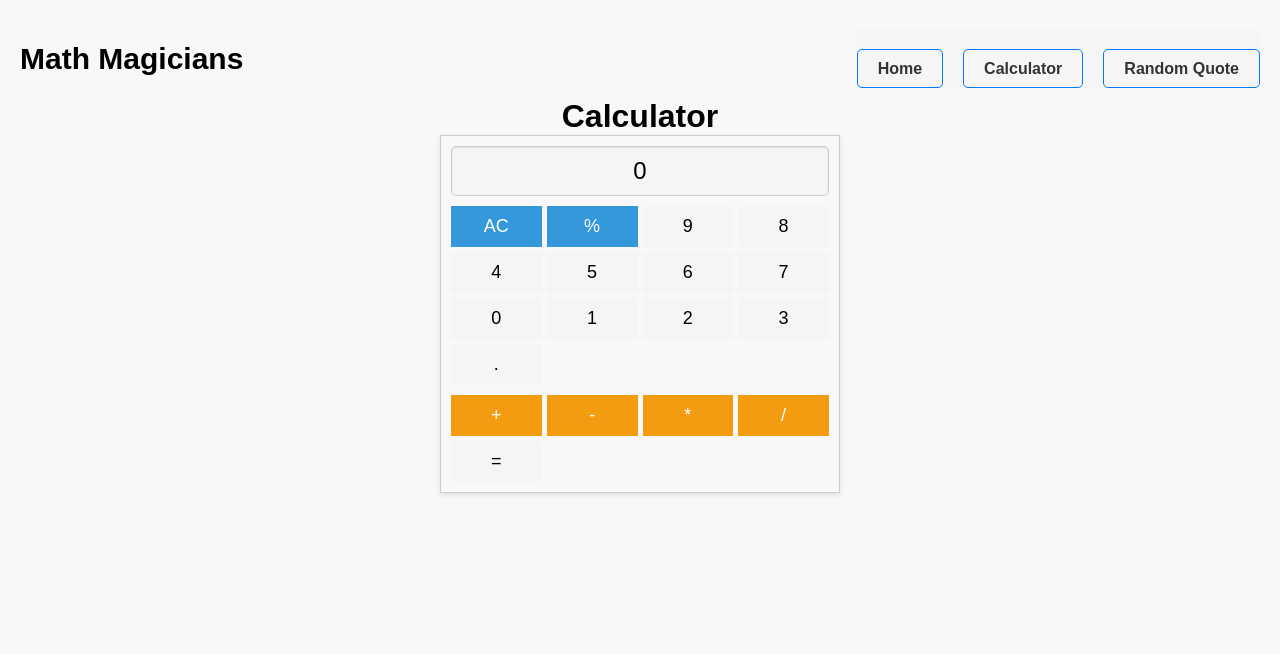
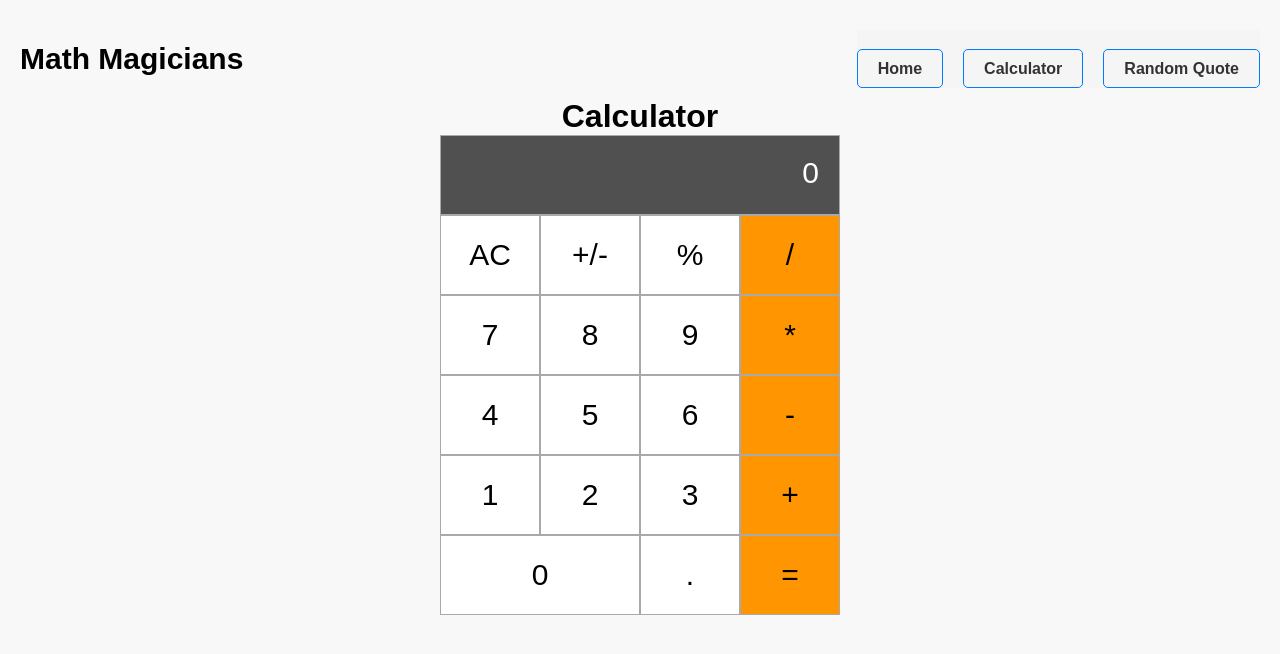
Before and after one commit to iankiema/Math-Magicians, a React (Create React App) app: page /calculator in a window 1280 px wide. Shown: the top 654 px of the page. Built offline with nearby package versions, Linux system fonts and the light colour scheme.

Commit message:
Updated the components folder

```diff
--- a/package.json
+++ b/package.json
@@ -6,6 +6,7 @@
     "@testing-library/jest-dom": "^5.17.0",
     "@testing-library/react": "^13.4.0",
     "@testing-library/user-event": "^13.5.0",
+    "prop-types": "^15.8.1",
     "react": "^18.2.0",
     "react-dom": "^18.2.0",
     "react-router-dom": "^5.2.0",
--- /dev/null
+++ b/src/components/Button.js
@@ -0,0 +1,16 @@
+import React from 'react';
+import PropTypes from 'prop-types';
+
+const Button = ({ value, onClick, className }) => (
+  <button type="button" className={className} onClick={() => onClick(value)}>
+    {value}
+  </button>
+);
+
+Button.propTypes = {
+  value: PropTypes.string.isRequired,
+  onClick: PropTypes.func.isRequired,
+  className: PropTypes.string.isRequired,
+};
+
+export default Button;
--- a/src/components/Calculator.css
+++ b/src/components/Calculator.css
@@ -1,66 +1,51 @@
 .calculator {
   width: 400px;
-  margin: 0 auto;
-  border: 1px solid #ccc;
-  padding: 10px;
-  text-align: center;
-  box-shadow: 0 2px 5px rgba(0, 0, 0, 0.1);
+  display: grid;
+  grid-template-columns: repeat(4, 1fr);
+  grid-auto-rows: 80px;
+  background-color: white;
 }
 
-.display {
-  font-size: 24px;
-  margin-bottom: 10px;
-  background-color: #f5f5f5;
-  padding: 10px;
-  border: 1px solid #ccc;
-  border-radius: 5px;
-  box-shadow: inset 0 1px 2px rgba(0, 0, 0, 0.1);
+.button {
+  display: inline-block;
+  padding: 20px 20px;
+  font-size: 30px;
+  background-color: #fff;
+  color: black;
+  border: 1px solid darkgrey;
+  cursor: pointer;
+  transition: background-color 0.2s ease-in-out;
+  justify-content: center;
+  align-items: center;
+  text-align: center;
 }
 
-.button-grid {
-  display: grid;
-  grid-template-columns: repeat(4, 1fr);
-  gap: 5px;
-  margin-top: 10px;
+.button:hover {
+  background-color: darkgrey;
 }
 
-.button-grid button {
-  font-size: 18px;
-  padding: 10px;
-  border: none;
-  background-color: #f5f5f5;
-  cursor: pointer;
-  transition: background-color 0.2s ease-in-out;
+.output {
+  grid-column: 1/5;
 }
 
-.button-grid button.operator {
-  background-color: #f39c12;
-  color: white;
+.zero {
+  grid-column: 1/3;
 }
 
-.button-grid button.operator:hover {
-  background-color: #e67e22;
+.orange {
+  background-color: #ff9500;
 }
 
-.button-grid button.operator:active {
-  background-color: #d35400;
+.light-gray {
+  background-color: #d4d4d2;
 }
 
-.button-grid button.special {
-  background-color: #3498db;
+.dark-gray {
+  background-color: #505050;
   color: white;
+  text-align: end;
 }
 
-.button-grid button.special:hover {
-  background-color: #2980b9;
+.dark-gray:hover {
+  background-color: #505050;
 }
-
-.button-grid button.special:active {
-  background-color: #217dbb;
-}
-
-/* Updated styles for vertical arrangement of operator buttons */
-.operator-grid {
-  grid-column: 4 / 5; /* Position the operator buttons in the last column */
-  grid-row: span 5;   /* Extend the operator buttons vertically */
-}
--- a/src/components/Calculator.js
+++ b/src/components/Calculator.js
@@ -1,5 +1,6 @@
 import React, { useState } from 'react';
 import './Calculator.css';
+import Button from './Button';
 
 const Calculator = () => {
   const [displayValue, setDisplayValue] = useState('0');
@@ -52,41 +53,39 @@ const Calculator = () => {
     }
   };
 
-  const renderButton = (value) => (
-    <button key={value} type="button" onClick={() => handleButtonClick(value)}>
-      {value}
-    </button>
-  );
+  // const handleButtonKeyPress = (event, value) => {
+  //   if (event.key === 'Enter') {
+  //     handleButtonClick(value);
+  //   }
+  // };
 
-  const renderOperatorButton = (value) => (
-    <button key={value} type="button" onClick={() => handleButtonClick(value)} className="operator">
-      {value}
-    </button>
-  );
-
-  const renderSpecialButton = (value) => (
-    <button key={value} type="button" onClick={() => handleButtonClick(value)} className="special">
-      {value}
-    </button>
+  const renderButton = (value, className) => (
+    <Button key={value} value={value} className={className} onClick={handleButtonClick} />
   );
 
   return (
     <div className="calculator">
-      <div className="display">{displayValue}</div>
-      <div className="button-grid">
-        {/* Special buttons */}
-        {['AC', '%'].map((value) => renderSpecialButton(value))}
-        {/* Normal buttons */}
-        {['9', '8', '4', '5', '6', '7', '0', '1', '2', '3', '.'].map((value) => renderButton(value))}
-      </div>
-      <div className="button-grid operator-grid">
-        {/* Operator buttons */}
-        {['+', '-', '*', '/'].map((value) => renderOperatorButton(value))}
-        {/* Equal button */}
-        {['='].map((value) => renderButton(value))}
-      </div>
+      <div className="button output dark-gray">{displayValue}</div>
+      {renderButton('AC', 'button')}
+      {renderButton('+/-', 'button')}
+      {renderButton('%', 'button')}
+      {renderButton('/', 'button orange')}
+      {renderButton('7', 'button')}
+      {renderButton('8', 'button')}
+      {renderButton('9', 'button')}
+      {renderButton('*', 'button orange')}
+      {renderButton('4', 'button')}
+      {renderButton('5', 'button')}
+      {renderButton('6', 'button')}
+      {renderButton('-', 'button orange')}
+      {renderButton('1', 'button')}
+      {renderButton('2', 'button')}
+      {renderButton('3', 'button')}
+      {renderButton('+', 'button orange')}
+      {renderButton('0', 'button zero')}
+      {renderButton('.', 'button')}
+      {renderButton('=', 'button orange')}
     </div>
   );
 };
-
 export default Calculator;
--- a/src/components/Quote.js
+++ b/src/components/Quote.js
@@ -1,16 +1,43 @@
 import React, { useState, useEffect } from 'react';
 
 const Quote = () => {
-  const [quote] = useState('');
+  const [quote, setQuote] = useState('');
+  const [isLoading, setIsLoading] = useState(true);
+  const [error, setError] = useState(null);
 
-  // Fetch a random math-related quote from an API or predefined list
+  // Fetch a random math-related quote from the API
   const fetchRandomQuote = async () => {
-    // Implement API call or use predefined list
+    try {
+      const response = await fetch('https://api.apithis.net/math');
+      if (!response.ok) {
+        throw new Error('Network response was not ok');
+      }
+      const data = await response.json();
+      setQuote(data.result);
+      setIsLoading(false);
+    } catch (err) {
+      setError(err);
+      setIsLoading(false);
+    }
   };
 
   useEffect(() => {
     fetchRandomQuote();
   }, []);
+
+  if (isLoading) {
+    return <div className="quote">Loading...</div>;
+  }
+
+  if (error) {
+    return (
+      <div className="quote">
+        Error:
+        {' '}
+        {error.message}
+      </div>
+    );
+  }
 
   return (
     <div className="quote">
--- a/src/index.css
+++ b/src/index.css
@@ -51,11 +51,6 @@ body {
   color: #555;
 }
 
-.calculator-container {
-  width: 100%;
-  height: 100%;
-  align-items: center;
-}
 
 /* Apply styles to the content container */
 .content {
@@ -69,36 +64,3 @@ body {
 }
 
 /* Style buttons */
-.button {
-  display: inline-block;
-  padding: 10px 20px;
-  font-size: 16px;
-  border: none;
-  background-color: #007bff;
-  color: white;
-  border-radius: 5px;
-  cursor: pointer;
-  transition: background-color 0.2s ease-in-out;
-}
-
-.button:hover {
-  background-color: #0056b3;
-}
-
-/* Style calculator buttons */
-.calculator-button {
-  font-size: 18px;
-  padding: 15px 20px;
-  border: 1px solid #ccc;
-  background-color: #f5f5f5;
-  cursor: pointer;
-  transition: background-color 0.2s ease-in-out;
-}
-
-.calculator-button:hover {
-  background-color: #e0e0e0;
-}
-
-.calculator-button:active {
-  background-color: #d3d3d3;
-}
```
Also changed, not shown: 1 other file (tests, documents, lock files or other folders).
